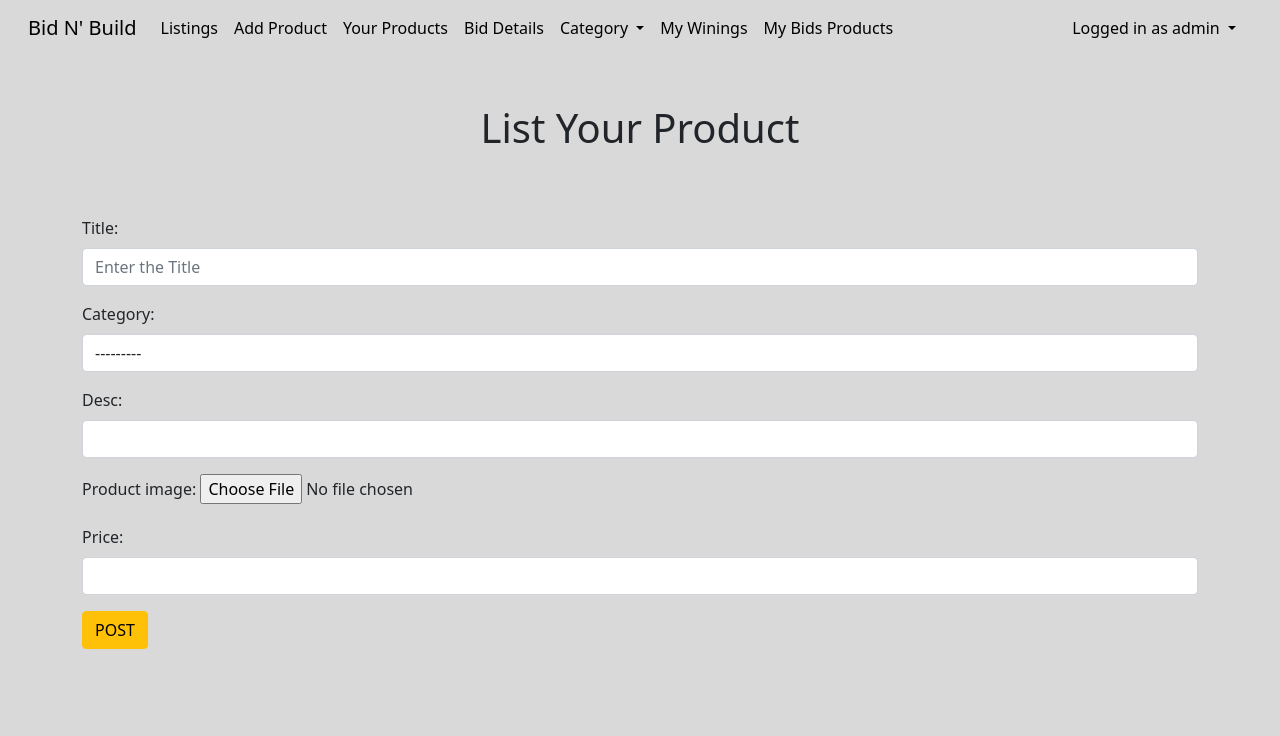
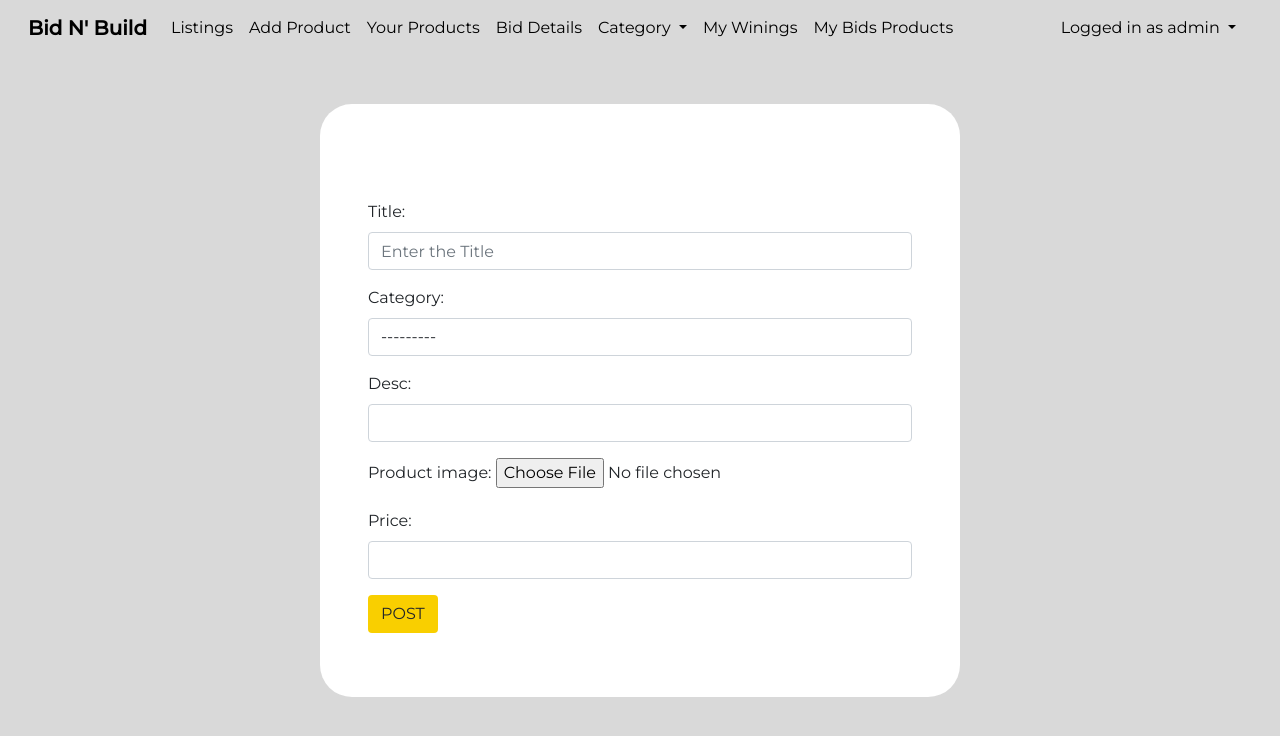
Before and after one commit to anupkumarmridha/Imperfectly-Perfect, a Django app: page /add-product in a window 1280 px wide. Shown: the top 736 px of the page. Run offline with Django 4.2, Linux system fonts and the light colour scheme; a user stored in the database is signed in; data comes from the database, SQL or seed files in the repository; some libraries are stand-ins or nearby versions.

Commit message:
Merge branch 'main' of https://github.com/anupkumarmridha/Imperfectly-Perfect

```diff
--- a/static/css/style.css
+++ b/static/css/style.css
@@ -3,6 +3,9 @@
     --aluminium: #d9d9d9;
     --light: #f9cf00;
     --tangerine: #f19f4d;
+}
+*{
+    font-family: 'Montserrat', sans-serif;
 }
 body{
     background-color: var(--aluminium);
@@ -15,6 +18,7 @@ body{
     text-decoration: none;
     color: black;
     transition: all 0.2s ease-out;
+
 }
 .navbar a:hover{
     color: #e97500;
@@ -30,3 +34,12 @@ body{
     border-radius: 2rem;
     width: auto;
 }
+#add-prod-css{
+    border-radius: 2rem;
+    width: 50%;
+}
+@media only screen and (max-width: 922px) {
+    #add-prod-css{
+        width: 80%;
+    }
+}
--- a/templates/base.html
+++ b/templates/base.html
@@ -12,6 +12,9 @@
     <link rel="stylesheet" href="https://stackpath.bootstrapcdn.com/bootstrap/4.4.1/css/bootstrap.min.css" integrity="sha384-Vkoo8x4CGsO3+Hhxv8T/Q5PaXtkKtu6ug5TOeNV6gBiFeWPGFN9MuhOf23Q9Ifjh" crossorigin="anonymous">
     <link href="https://cdn.jsdelivr.net/npm/bootstrap@5.1.3/dist/css/bootstrap.min.css" rel="stylesheet" integrity="sha384-1BmE4kWBq78iYhFldvKuhfTAU6auU8tT94WrHftjDbrCEXSU1oBoqyl2QvZ6jIW3" crossorigin="anonymous">
     <link rel="stylesheet" href="https://cdn.jsdelivr.net/npm/bootstrap-icons@1.8.1/font/bootstrap-icons.css">
+    <link rel="preconnect" href="https://fonts.googleapis.com">
+    <link rel="preconnect" href="https://fonts.gstatic.com" crossorigin>
+    <link href="https://fonts.googleapis.com/css2?family=Montserrat:wght@300;400;500&display=swap" rel="stylesheet">
 
     <link rel="stylesheet" href="{% static "css/style.css" %}">
 
--- a/templates/nav.html
+++ b/templates/nav.html
@@ -4,9 +4,9 @@
     <!-- -----------------------------------Navbar start----------------------------------- -->
     <nav class="navbar navbar-expand-lg mb-2">
       <div class="container-fluid">
-        <a class="navbar-brand" href="/">Bid N' Build</a>
-        <button class="navbar-toggler" type="button" data-bs-toggle="collapse" data-bs-target="#navbarSupportedContent" aria-controls="navbarSupportedContent" aria-expanded="false" aria-label="Toggle navigation">
-          <span class="navbar-toggler-icon"></span>
+        <a class="navbar-brand" href="/"><strong>Bid N' Build</strong></a>
+        <button class="navbar-toggler border-dark" type="button" data-bs-toggle="collapse" data-bs-target="#navbarSupportedContent" aria-controls="navbarSupportedContent" aria-expanded="false" aria-label="Toggle navigation">
+          <i class="bi bi-list"></i>
         </button>
         <div class="collapse navbar-collapse" id="navbarSupportedContent">
           <ul class="navbar-nav me-auto mb-2 mb-lg-0">
--- a/templates/product/add_product.html
+++ b/templates/product/add_product.html
@@ -4,8 +4,8 @@
 {% block body %}
 {% if user.is_authenticated %}
 
-<div class="container my-5">
-<h1 class="my-3 text-center">List Your Product</h1>
+<div class="container my-5 bg-white p-5" id="add-prod-css">
+<!-- <h1 class="text-center">List Your</h1> -->
 
     <br/><br/>
     <div class="form-group">
@@ -14,7 +14,7 @@
             {{ form.media }}
             {{ form.as_p }}
 
-        <button class="btn btn-warning">POST</button>
+        <button class="btn" style="background-color: #f9cf00;">POST</button>
     </form>
 </div>
 
--- a/templates/product/view_all_product.html
+++ b/templates/product/view_all_product.html
@@ -136,7 +136,7 @@
               <ul class="list-group">
                 <li class="list-group-item d-flex justify-content-between align-items-center">
                 Budget:
-                <span class="badge bg-success rounded-pill">₹{{product.price}} </span>
+                <span class="badge bg-success rounded-pill">₹ {{product.price}} </span>
                 </li>
                 <li class="list-group-item d-flex justify-content-between align-items-center">
                 Due Date:
```
Also changed, not shown: db.sqlite3, 1 other file.
